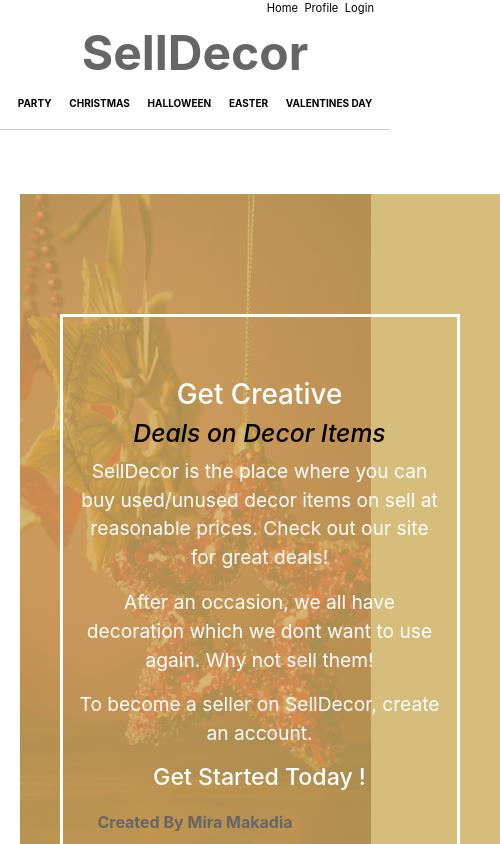
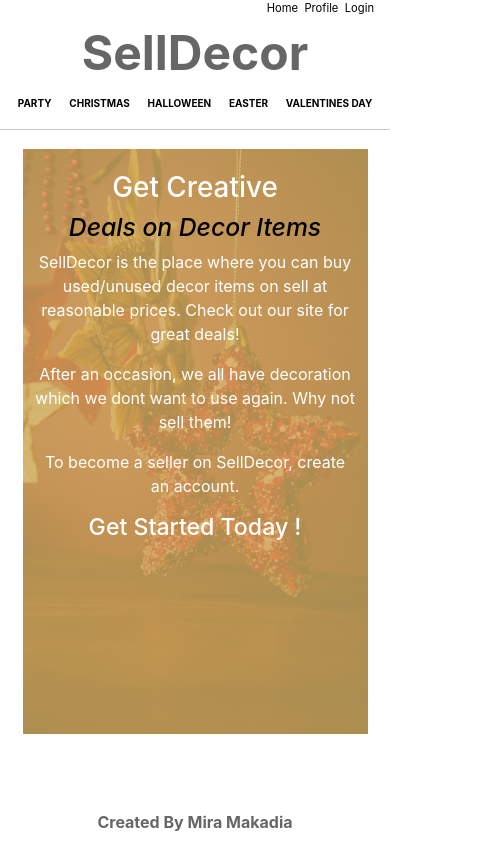
Before and after one commit to Mira85/SellDecor-frontend, a React (Create React App) app: page / in a window 390 px wide. Shown: the top 844 px of the page, 500 px wide, since content can reach past the window. Built offline with nearby package versions, Linux system fonts and the light colour scheme; no server answers.

Commit message:
adds media query to landing page

```diff
--- a/src/pages/Home.scss
+++ b/src/pages/Home.scss
@@ -40,15 +40,37 @@
 
 @media only screen and (max-width: 600px){
     .homeContainer{
-        display:flex;
-        justify-content: center;
         height: 100vh;
         width:100vw;
+
     }
 
     .homeBckGround {
-        height: 90% ;
+        height: 70% ;
         width: 90%;
+        margin:0;
+    }
+    .homeBox{
+
+        height:100%;
+        width:100%;
+
+
+    }
+
+    .homeText {
+        height:100%;
+        width:100%;
+
+
+    }
+
+    .homeTextArea{
+        height:95%;
+        //height:32rem;
+        font-size: 1rem;
+        width:20rem;
+        margin-top:1rem
     }
 
 }
```
